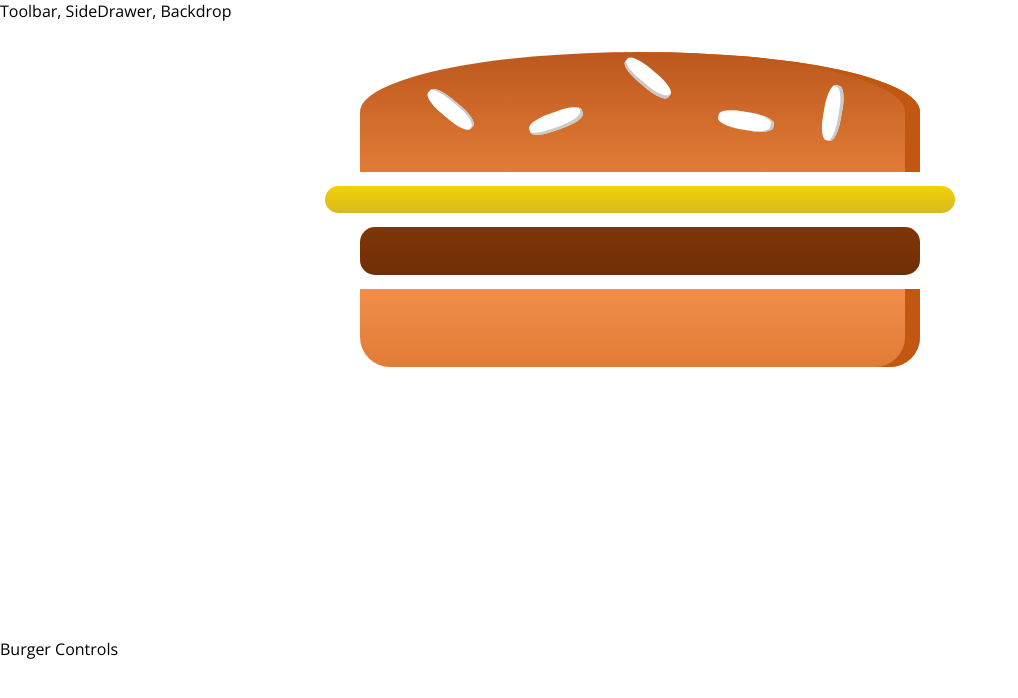
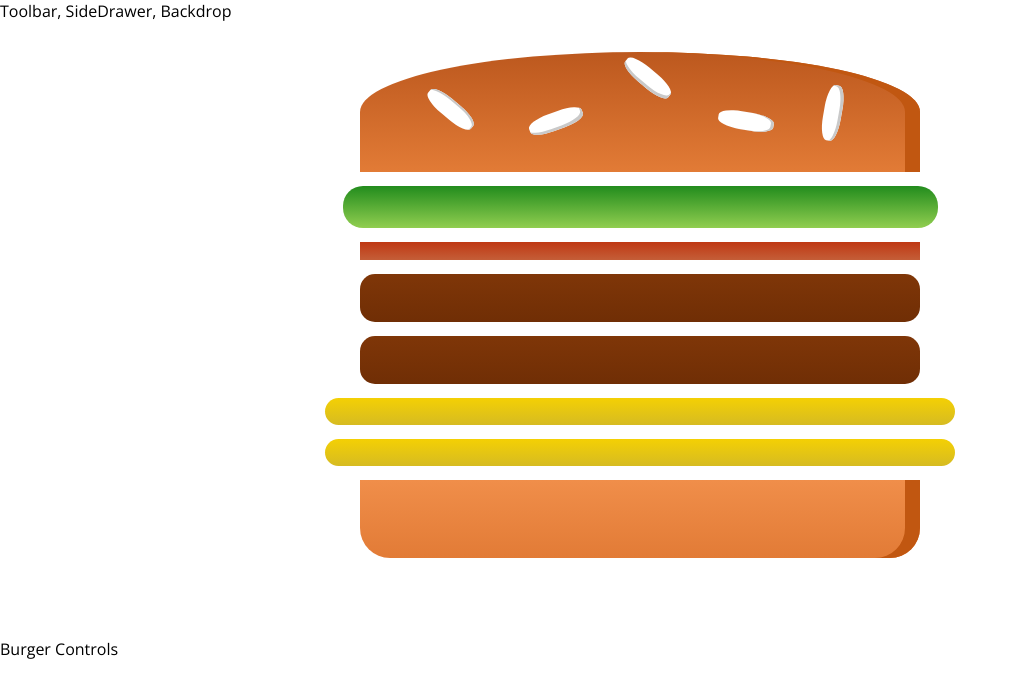
Before and after one commit to KApilBD/bugerapp, a React app: page / in a window 1280 px wide. Shown: the top 698 px of the page, without its empty margins (0-1018 px from the left). Built offline with nearby package versions, Linux system fonts and the light colour scheme.

Commit message:
React App

```diff
--- a/src/components/Burger/Burger.js
+++ b/src/components/Burger/Burger.js
@@ -4,12 +4,17 @@
 import BurgerIngredient from './Burgeringredients/Burgeringredient';
 
 const burger = (props) => {
-    console.log("I am In BUrger Component")
+    const transformedIngredients = Object.keys(props.ingredients)
+        .map((igKey) => {
+            return [...Array(props.ingredients[igKey])].map((_,index)=>{
+                return <BurgerIngredient key={igKey + index} type = {igKey} />
+            });
+        });
+
     return (
         <div className={classes.Burger}>
             <BurgerIngredient type="bread-top"/>
-            <BurgerIngredient type="cheese"/>
-            <BurgerIngredient type="meat"/>
+                {transformedIngredients}
             <BurgerIngredient type="bread-bottom"/>
         </div>
     );
--- a/src/components/Burger/Burgeringredients/Burgeringredient.js
+++ b/src/components/Burger/Burgeringredients/Burgeringredient.js
@@ -3,11 +3,11 @@
 
 import classes from './Burgeringredient.css';
 
-const burgerIngredient = (props) => {
-
+class BurgerIngredient extends Component{
+    render (){
         let ingredient = null;
 
-    switch (props.type) {
+        switch (this.props.type) {
             case ('bread-bottom'):
                 ingredient = <div className={classes.BreadBottom}></div>;
                 break;
@@ -33,21 +33,14 @@
                 ingredient = null;
         }
 
+
         return ingredient;
+    }
+}
 
 
+BurgerIngredient.propType={
+    type: PropTypes.string.isRequired
 };
 
-// class BurgerIngredient extends Component{
-//     render(){
-
-
-//         return <div> Hello</div>;
-//     }
-// }
-
-// BurgerIngredient.prototype={
-//     type: PropTypes.string.isRequired
-// };
-
-export default burgerIngredient;
+export default BurgerIngredient;
--- a/src/containers/BurgerBuilder/BurgerBuilder.js
+++ b/src/containers/BurgerBuilder/BurgerBuilder.js
@@ -3,10 +3,24 @@
 import Burger from '../../components/Burger/Burger';
 
 class BurgerBuilder extends Component{
+    // constructor(props){
+    //     super(props);
+    //     this.state={}
+    // }
+
+    state = {
+        ingredients: {
+            salad:1,
+            bacon:1,
+            meat:2,
+            cheese:2,
+        }
+    }
+
     render(){
         return (
             <Fragment>
-                 <Burger/>
+                 <Burger ingredients={this.state.ingredients}/>
                 <div>Burger Controls</div>
             </Fragment>
         );
```
Lines whose indentation alone changed are shown as unchanged.
